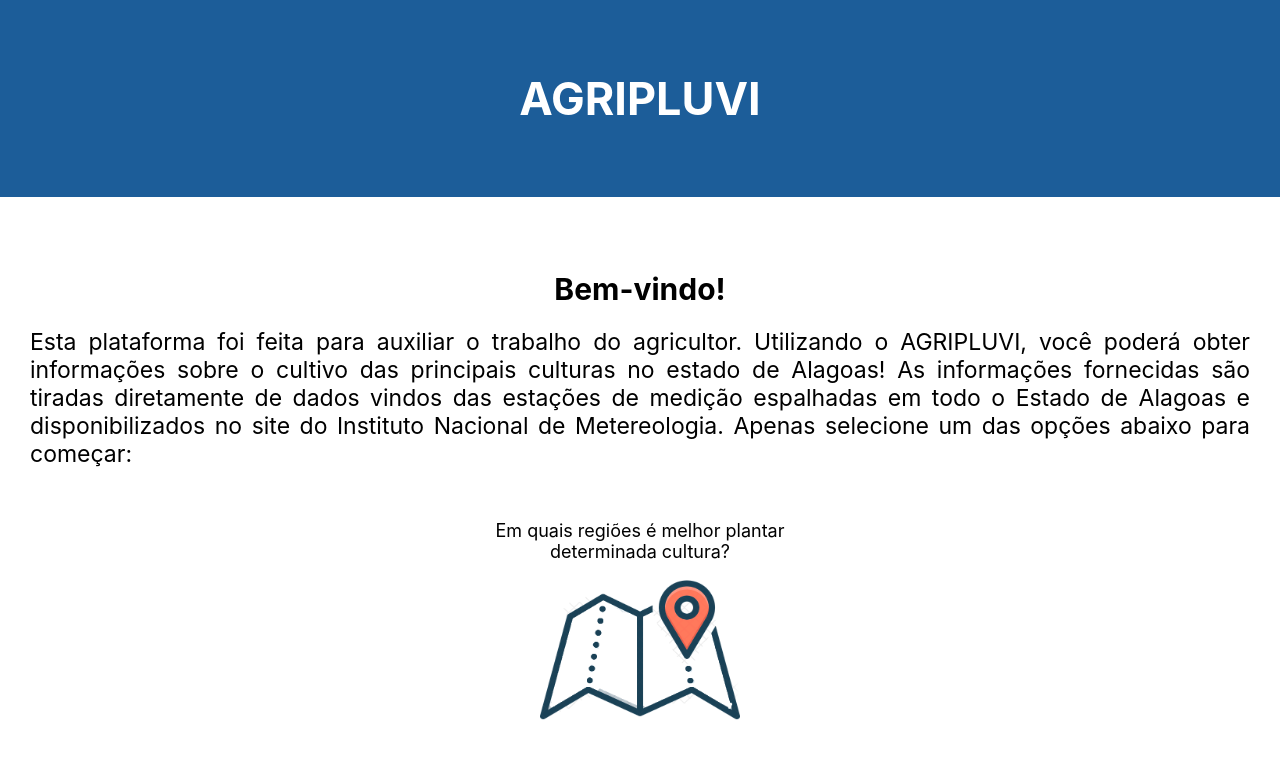
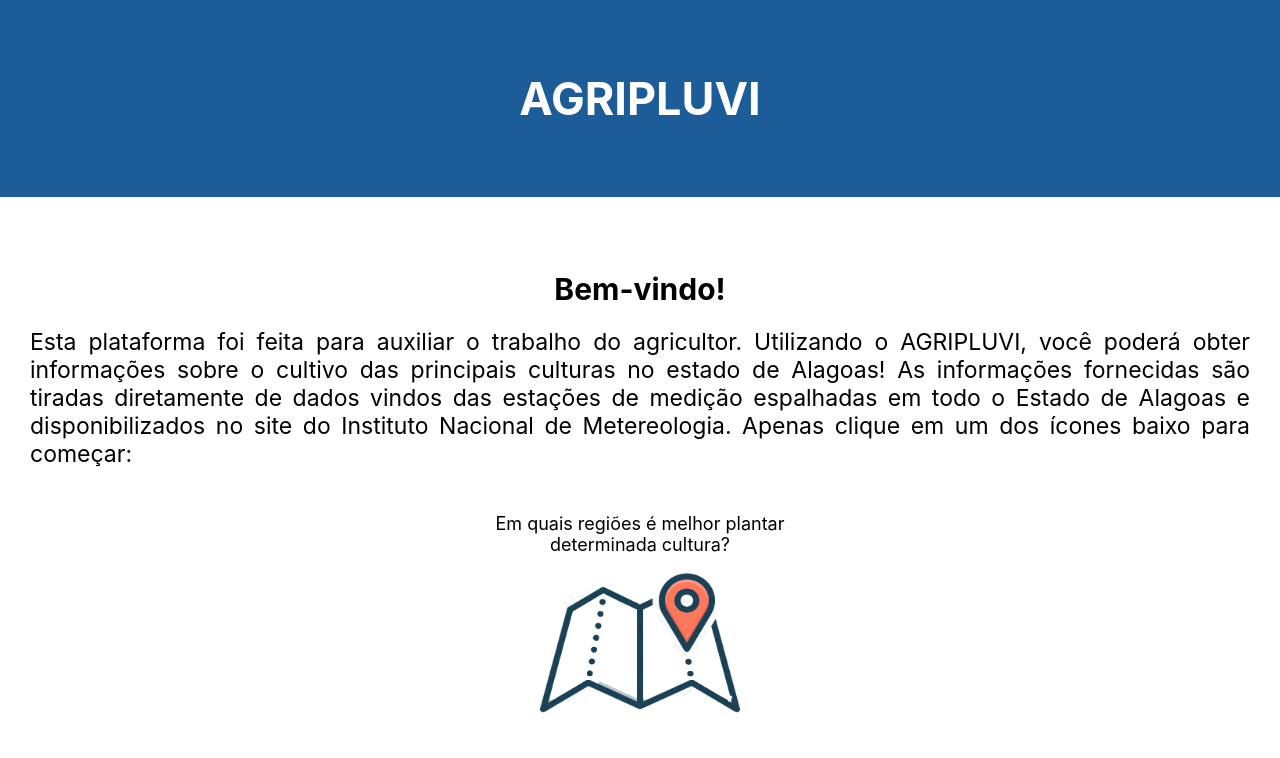
Before and after one commit to josecls/agripluvi, a React (Create React App) app: page / in a window 1280 px wide. Shown: the top 758 px of the page. Built offline with nearby package versions, Linux system fonts and the light colour scheme.

Commit message:
Added interaction with Icon in HomePage to go to RegionPage

```diff
--- a/src/components/OptionPage/OptionPage.jsx
+++ b/src/components/OptionPage/OptionPage.jsx
@@ -8,7 +8,9 @@ function OptionPage(props) {
   return (
     <Container>
       <Paragraph>{props.text}</Paragraph>
-      <OptionIcon src={optionIcon} />
+      <a href={props.page}>
+        <OptionIcon src={optionIcon} />
+      </a>
     </Container>
   )
 }
--- a/src/components/OptionPage/styles.js
+++ b/src/components/OptionPage/styles.js
@@ -8,11 +8,6 @@ export const Container = styled.div`
   align-items: center;
   height: 21%;
   width: 25%;
-  cursor: pointer;
-
-  :hover {
-    opacity: 70%;
-  }
 `
 
 export const Paragraph = styled.p`
@@ -25,4 +20,9 @@ export const Paragraph = styled.p`
 export const OptionIcon = styled.img`
   width: 200px;
   height: 140px;
+  cursor: pointer;
+
+  :hover {
+    opacity: 70%;
+  }
 `
--- a/src/pages/HomePage/HomePage.jsx
+++ b/src/pages/HomePage/HomePage.jsx
@@ -34,12 +34,15 @@ function HomePage() {
               cultivo das principais culturas no estado de Alagoas!  As informações
               fornecidas são tiradas diretamente de dados vindos das estações de
               medição espalhadas em todo o Estado de Alagoas e disponibilizados no
-              site do Instituto Nacional de Metereologia. Apenas selecione um das
-              opções abaixo para começar:
+              site do Instituto Nacional de Metereologia. Apenas clique em um dos
+              ícones baixo para começar:
           </Paragraph>
           </FirstContentBlock>
           <SecondContentBlock>
-            <OptionPage text='Em quais regiões é melhor plantar determinada cultura?' />
+            <OptionPage
+              text='Em quais regiões é melhor plantar determinada cultura?'
+              page='/region-option'
+            />
           </SecondContentBlock>
         </ContentDiv>
       </Container>
```
